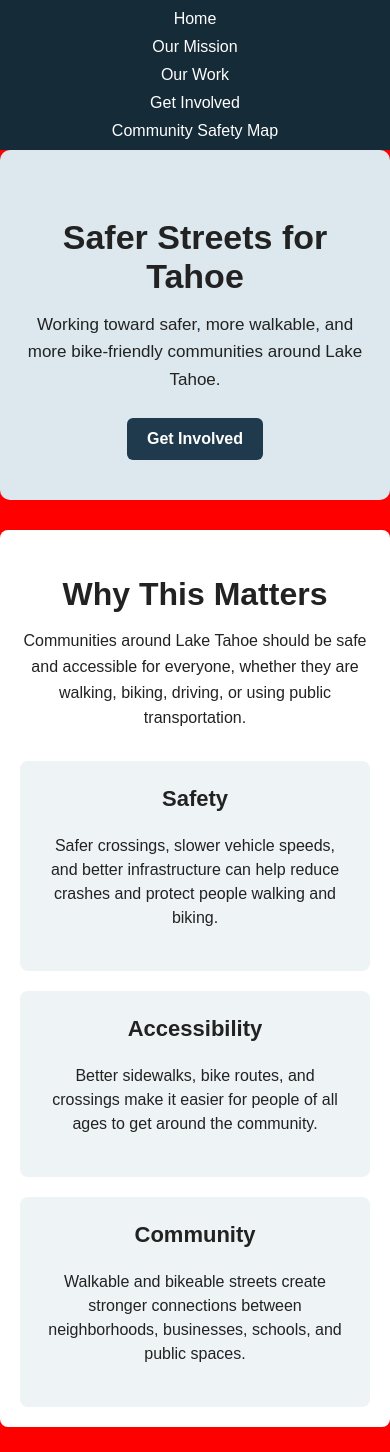
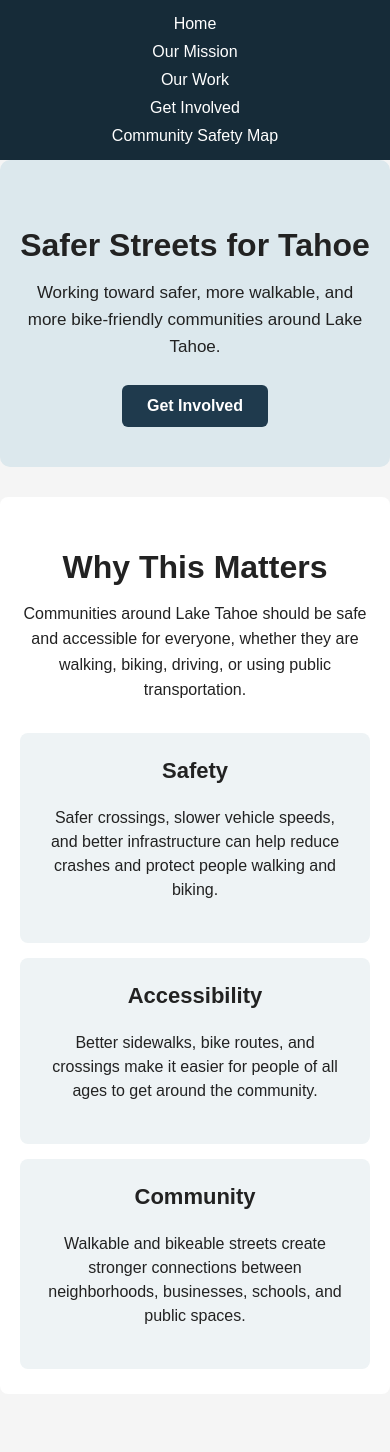
Before and after one commit to artyomzhakov/tahoe-street-safety, a plain HTML site: page index.html in a window 390 px wide. After the commit the page ends 1419 px from the top, so only its background shows below. Drawn offline with Linux system fonts and the light colour scheme.

Commit message:
Add files via upload

```diff
--- a/styles.css
+++ b/styles.css
@@ -435,36 +435,31 @@ section {
     line-height: 1.6;
 }
 /* Mobile layout */
-@media (max-width: 700px) {
+@media (max-width: 1000px) {
 
-    /* Navigation */
     nav {
         display: flex;
         flex-direction: column;
         align-items: center;
         gap: 10px;
+        padding: 15px;
     }
 
     nav a {
         margin: 0;
     }
 
-    /* Main content */
     main {
         margin: 20px auto;
         padding: 0 15px;
     }
 
-    /* Headings */
-    h1 {
-        font-size: 32px;
+    section {
+        box-sizing: border-box;
+        width: 100%;
+        padding: 25px 20px;
     }
 
-    h2 {
-        font-size: 26px;
-    }
-
-    /* Hero sections */
     .hero,
     .work-hero,
     .involve-hero,
@@ -476,7 +471,7 @@ section {
     .work-hero h1,
     .involve-hero h1,
     .map-hero h1 {
-        font-size: 34px;
+        font-size: 32px;
     }
 
     .hero p,
@@ -486,41 +481,29 @@ section {
         font-size: 17px;
     }
 
-    /* Three-column layouts become one column */
     .why-cards,
+    .goal-list,
     .focus-cards,
+    .involve-cards,
     .map-cards {
+        display: grid;
         grid-template-columns: 1fr;
-    }
-
-    .why-cards {
-        display: grid;
-    }
-
-    /* Two-column layouts become one column */
-    .goal-list,
-    .involve-cards {
-        grid-template-columns: 1fr;
-    }
-
-    /* Work steps */
-    .work-step {
-        padding: 20px;
         gap: 15px;
     }
 
-    /* General sections */
-    section {
+    .work-step {
+        display: flex;
+        gap: 15px;
         padding: 20px;
     }
 
-    /* Buttons */
+    .step-number {
+        flex-shrink: 0;
+    }
+
     .button {
-        padding: 12px 20px;
+        display: inline-block;
+        max-width: 100%;
+        box-sizing: border-box;
     }
 }
-@media (max-width: 1000px) {
-    body {
-        background-color: red !important;
-    }
-}
```
